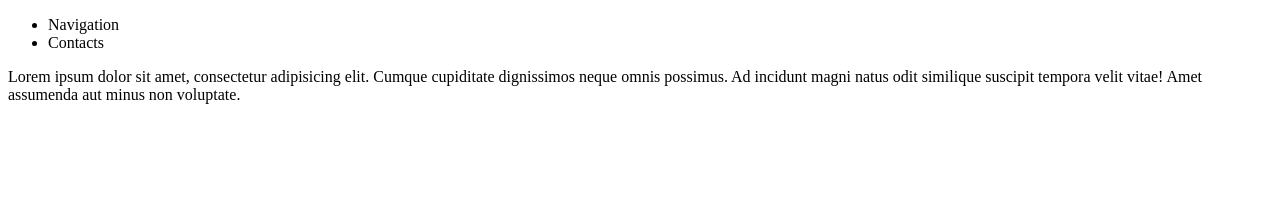
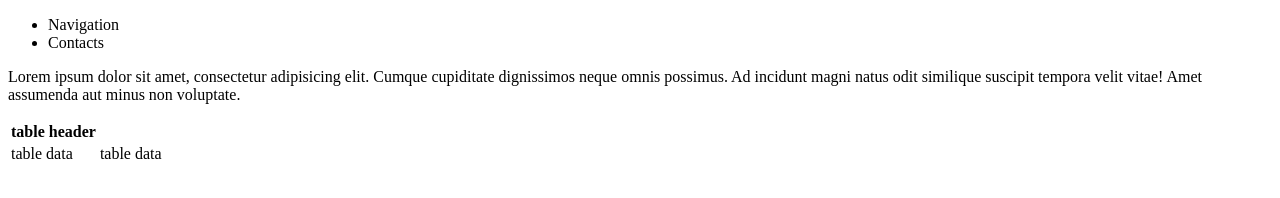
Before and after one commit to JayDeeJS/test-task, a plain HTML site: page index.html in a window 1280 px wide. Drawn offline with Linux system fonts and the light colour scheme.

Commit message:
feat: added table with data

```diff
--- a/index.html
+++ b/index.html
@@ -18,5 +18,12 @@
     <p>Lorem ipsum dolor sit amet, consectetur adipisicing elit. Cumque cupiditate dignissimos neque omnis possimus. Ad
         incidunt magni natus odit similique suscipit tempora velit vitae! Amet assumenda aut minus non voluptate.</p>
 </div>
+<table>
+    <th>table header</th>
+    <tr>
+        <td>table data</td>
+        <td>table data</td>
+    </tr>
+</table>
 </body>
 </html>
```
